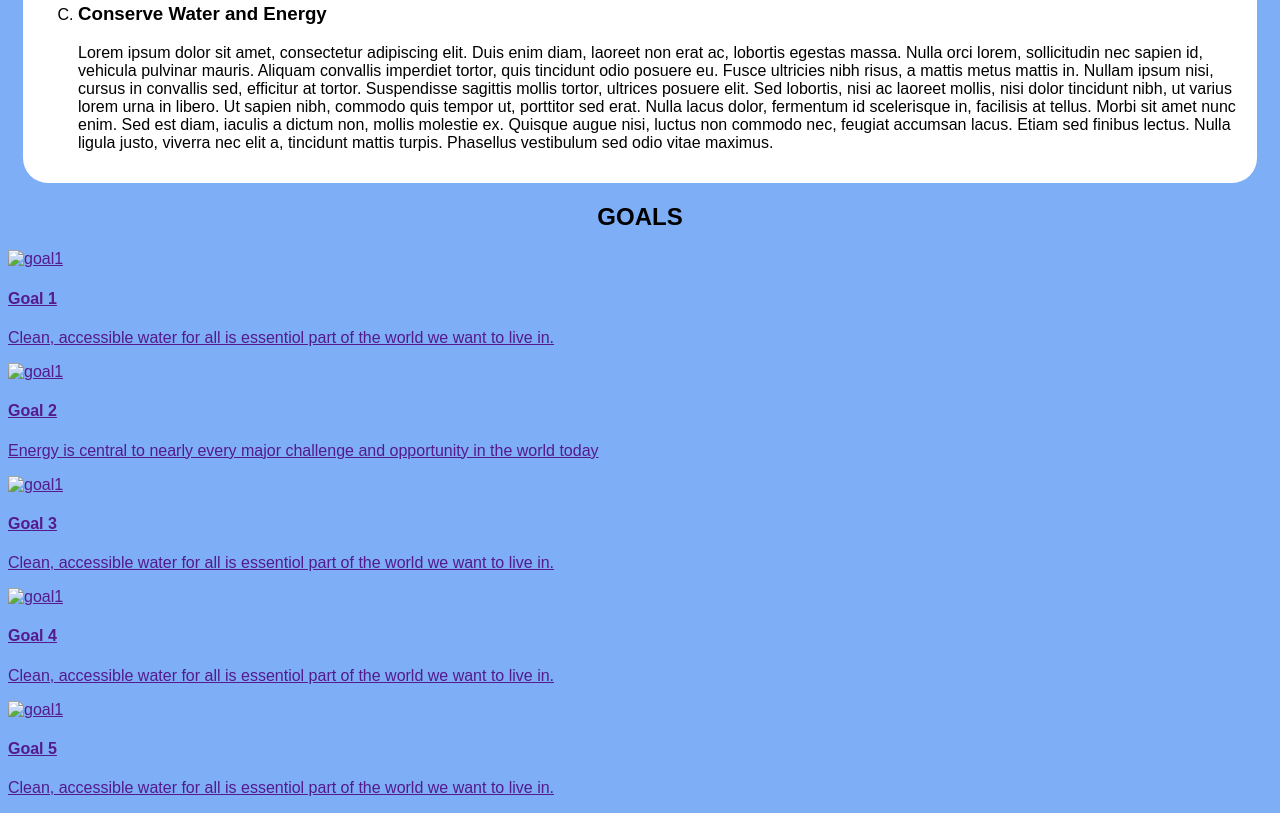
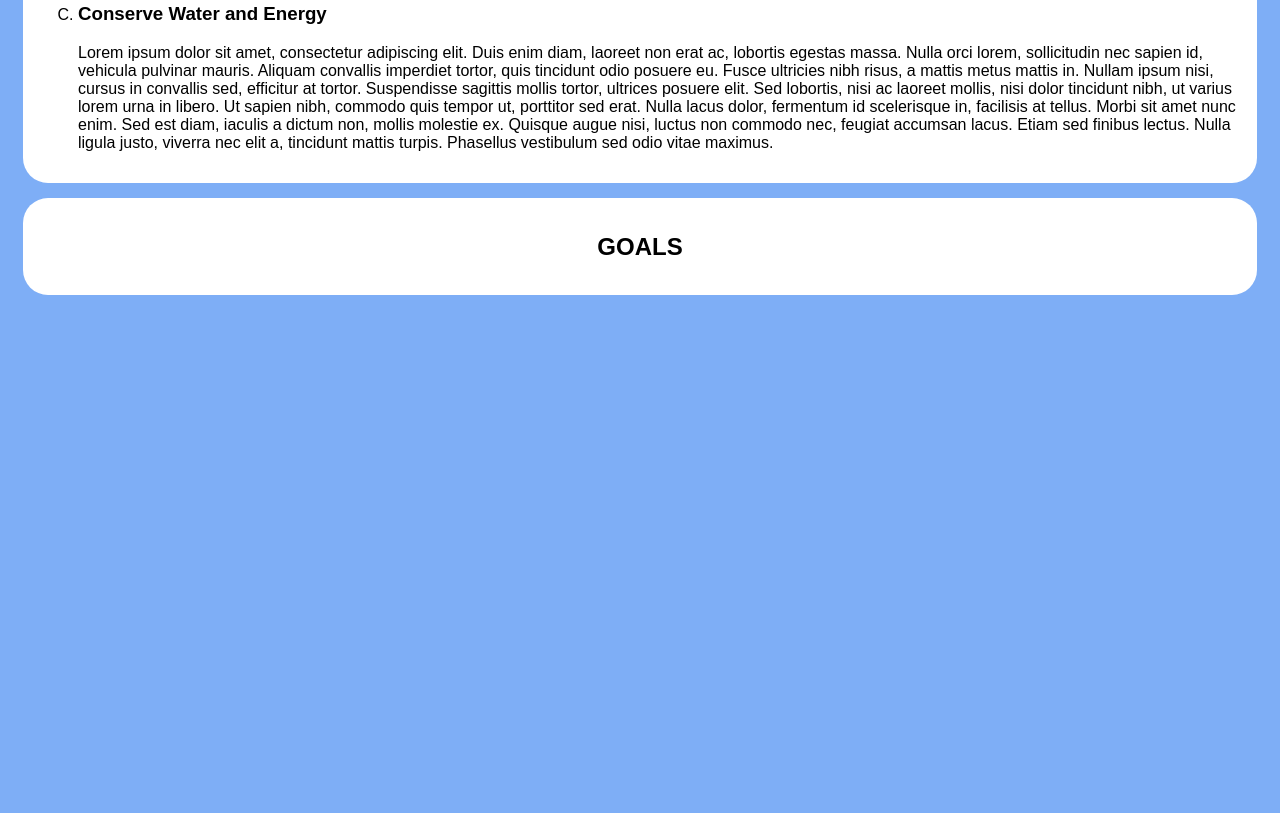
Before and after one commit to gilby547/sustainnable-live-web, a plain HTML site: page index.html in a window 1280 px wide. Shown: the part 2551-3364 px from the top of the page. After the commit the page ends 2861 px from the top, so only its background shows below. Drawn offline with Linux system fonts and the light colour scheme.

Commit message:
add by ahmad

```diff
--- a/index.html
+++ b/index.html
@@ -179,61 +179,10 @@
             </li>
         </ol>
     </div>
-    <div id="goals">
+    <div id="goals" class="box">
         <h2 class="center">GOALS
 
         </h2>
-        <div class="row">
-            <div class="column">
-                <a href="">
-                    <img src="" alt="goal1">
-                    <h4>Goal 1</h4>
-                    <p>
-                        Clean, accessible water for all is essentiol part of the world we want to live in.
-                    </p>
-                </a>
-            </div>
-
-            <div class="column">
-                <a href="">
-                    <img src="" alt="goal1">
-                    <h4>Goal 2</h4>
-                    <p>
-                       Energy is central to nearly every major challenge and opportunity in the world today
-                    </p>
-                </a>
-            </div>
-
-            <div class="column">
-                <a href="">
-                    <img src="" alt="goal1">
-                    <h4>Goal 3</h4>
-                    <p>
-                        Clean, accessible water for all is essentiol part of the world we want to live in.
-                    </p>
-                </a>
-            </div>
-
-            <div class="column">
-                <a href="">
-                    <img src="" alt="goal1">
-                    <h4>Goal 4</h4>
-                    <p>
-                        Clean, accessible water for all is essentiol part of the world we want to live in.
-                    </p>
-                </a>
-            </div>
-
-            <div class="column">
-                <a href="">
-                    <img src="" alt="goal1">
-                    <h4>Goal 5</h4>
-                    <p>
-                        Clean, accessible water for all is essentiol part of the world we want to live in.
-                    </p>
-                </a>
-            </div>
-        </div>
     </div>
 </body>
 
```
